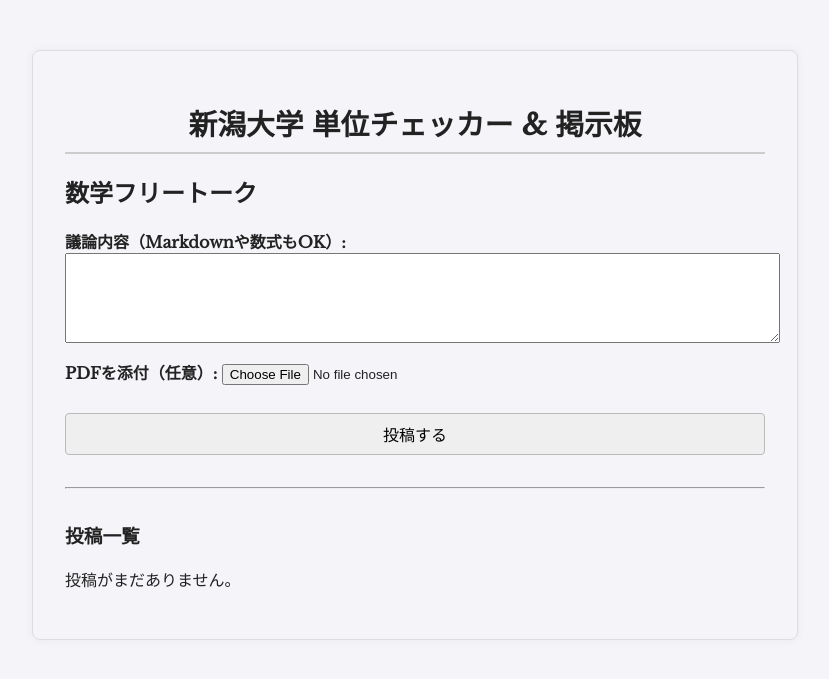
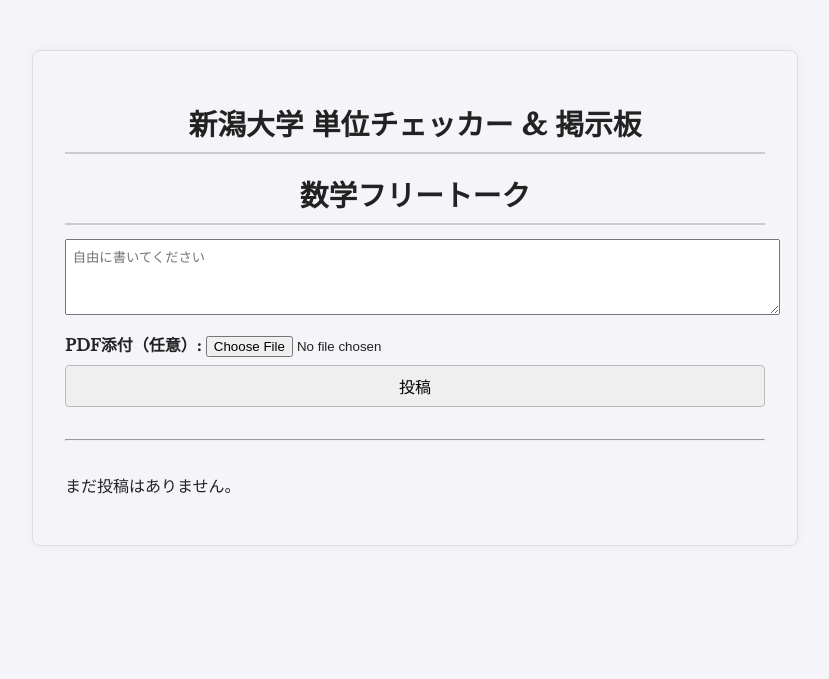
Before and after one commit to gfikan/degree_checker, a Flask app: template templates/forum.html in a window 1280 px wide. Shown: the top 679 px of the page, without its empty margins (225-1054 px from the left). Run offline with Flask 3, Linux system fonts and the light colour scheme; the template is opened without the code that fills it, so the values that code supplies are empty; some libraries are stand-ins or nearby versions.

Commit message:
🎉 Supabase対応版のアプリ完成

```diff
--- a/templates/forum.html
+++ b/templates/forum.html
@@ -1,31 +1,29 @@
 {% extends "base.html" %}
-{% block title %}数学フリートーク{% endblock %}
+
 {% block content %}
+  <h1>数学フリートーク</h1>
 
-<h2>数学フリートーク</h2>
-<form action="/post_forum" method="post" enctype="multipart/form-data">
-    <label>議論内容（Markdownや数式もOK）:</label>
-    <textarea name="content" rows="5" required></textarea><br>
+  <form action="/post_forum" method="post" enctype="multipart/form-data">
+    <textarea name="content" rows="4" cols="60" placeholder="自由に書いてください" required></textarea><br>
+    <label>PDF添付（任意）:</label>
+    <input type="file" name="pdf" accept=".pdf"><br>
+    <button type="submit">投稿</button>
+  </form>
 
-    <label>PDFを添付（任意）:</label>
-    <input type="file" name="pdf" accept=".pdf"><br><br>
+  <hr>
 
-    <input type="submit" value="投稿する">
-</form>
-
-<hr>
-<h3>投稿一覧</h3>
-{% for post in posts %}
-  <div style="margin-bottom: 1em; padding: 1em; border: 1px solid #ccc;">
-    <p>{{ post['content'] }}</p>
-    {% if post['pdf_filename'] %}
-      <a href="{{ url_for('static', filename='uploads/' + post['pdf_filename']) }}" target="_blank">
-        📄 PDFを見る
-      </a>
-    {% endif %}
-  </div>
-{% else %}
-  <p>投稿がまだありません。</p>
-{% endfor %}
-
+  {% if posts %}
+    <ul>
+      {% for post in posts %}
+        <li style="margin-bottom: 1em; padding: 0.5em; border: 1px solid #ccc; border-radius: 6px;">
+          <p>{{ post[1] }}</p>  <!-- content -->
+          {% if post[2] %}
+            <a href="{{ url_for('static', filename='uploads/' + post[2]) }}" target="_blank">📄 添付PDF</a>
+          {% endif %}
+        </li>
+      {% endfor %}
+    </ul>
+  {% else %}
+    <p>まだ投稿はありません。</p>
+  {% endif %}
 {% endblock %}
```
